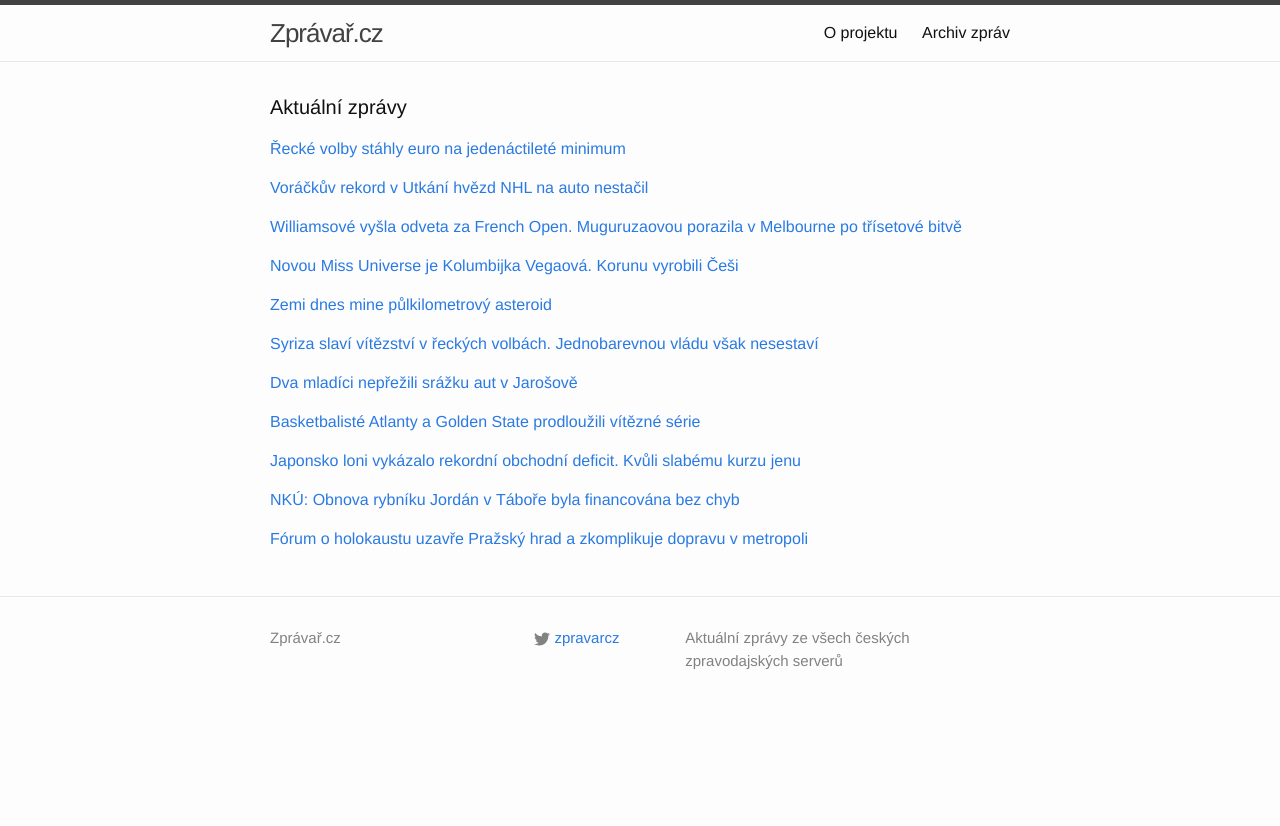
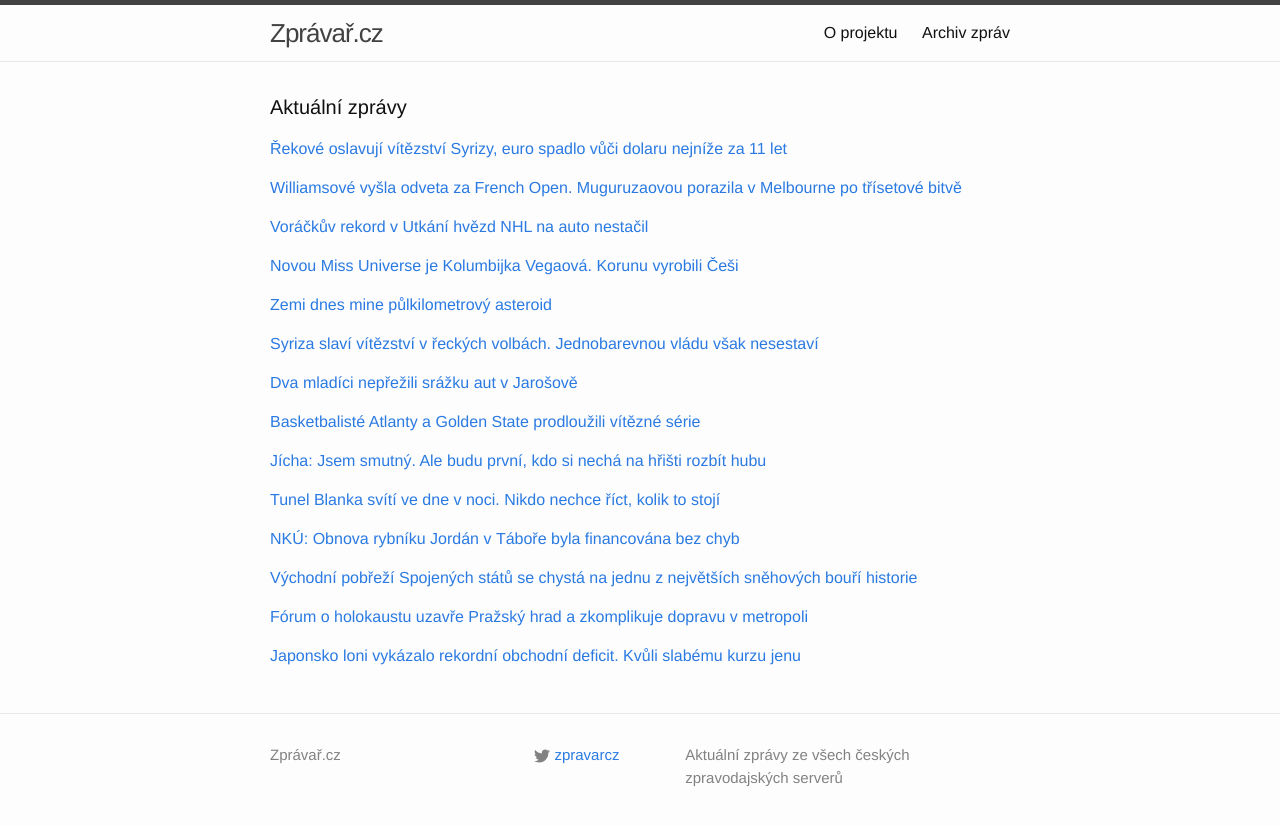
Before and after one commit to adliska/zpravar, a Jekyll site: the page built from index.html, in a window 1280 px wide. Shown: the top 826 px of the page. Built offline with Jekyll 4.4.1, drawn with Linux system fonts in a browser that asks for light colours.

Commit message:
zpravar news update

```diff
--- a/index.html
+++ b/index.html
@@ -5,9 +5,10 @@ layout: default
 <div class="home">
     <h1 class="page-heading">Aktuální zprávy</h1>
 
-<p><a href="javascript:;" onclick="toggle_visibility('zpravy0')">Řecké volby stáhly euro na jedenáctileté minimum</a></p>
+<p><a href="javascript:;" onclick="toggle_visibility('zpravy0')">Řekové oslavují vítězství Syrizy, euro spadlo vůči dolaru nejníže za 11 let</a></p>
 <div id="zpravy0" style="display:none">
 <ul>
+<li><a href=http://www.rozhlas.cz/_zprava/rekove-oslavuji-vitezstvi-syrizy-euro-spadlo-vuci-dolaru-nejnize-za-11-let--1447868>Řekové oslavují vítězství Syrizy, euro spadlo vůči dolaru nejníže za 11 let - www.rozhlas.cz</a></li>
 <li><a href=http://www.ceskatelevize.cz/ct24/ekonomika/299486-recke-volby-stahly-euro-na-jedenactilete-minimum/>Řecké volby stáhly euro na jedenáctileté minimum - www.ceskatelevize.cz</a></li>
 <li><a href=http://www.tyden.cz/rubriky/zahranici/evropa/syriza-chysta-skrt-skrtu-euro-se-propadlo-levice-v-eu-jasa_331321.html>SYRIZA chystá škrt škrtů. Euro se propadlo, levice v EU jásá - www.tyden.cz</a></li>
 <li><a href=http://zpravy.e15.cz/zahranicni/ekonomika/euro-se-po-reckych-volbach-propadlo-na-jedenactilete-minimum-1156356>Euro se po řeckých volbách propadlo na jedenáctileté minimum - zpravy.e15.cz</a></li>
@@ -32,8 +33,19 @@ layout: default
 <li><a href=http://www.ceskatelevize.cz/ct24/svet/299479-syriza-jasne-vyhrala-recke-volby-absolutni-vetsinu-ale-nema/>Syriza jasně vyhrála řecké volby, absolutní většinu ale nemá - www.ceskatelevize.cz</a></li>
 <li><a href=http://www.tyden.cz/rubriky/zahranici/evropa/levicova-syriza-jasne-ovladla-volby-slibuje-radikalni-zmeny_331321.html>Levicová SYRIZA jasně ovládla volby, slibuje radikální změny - www.tyden.cz</a></li>
 </ul>
-</div><p><a href="javascript:;" onclick="toggle_visibility('zpravy1')">Voráčkův rekord v Utkání hvězd NHL na auto nestačil</a></p>
+</div><p><a href="javascript:;" onclick="toggle_visibility('zpravy1')">Williamsové vyšla odveta za French Open. Muguruzaovou porazila v Melbourne po třísetové bitvě</a></p>
 <div id="zpravy1" style="display:none">
+<ul>
+<li><a href=http://www.rozhlas.cz/_zprava/williamsove-vysla-odveta-za-french-open-muguruzaovou-porazila-v-melbourne-po-trisetove-bitve--1447839>Williamsové vyšla odveta za French Open. Muguruzaovou porazila v Melbourne po třísetové bitvě - www.rozhlas.cz</a></li>
+<li><a href=http://www.denik.cz/tenis/williamsova-vyradila-muguruzaovou-az-ve-trech-setech-20150126.html>Williamsová vyřadila Muguruzaovou až ve třech setech - www.denik.cz</a></li>
+<li><a href=http://sport.idnes.cz/australian-open-4-kolo-cibulkova-daa-/tenis.aspx?c=A150126_061836_tenis_vis>Cibulkové se v Austrálii znovu daří, ve čtvrtfinále se utká se Serenou Williamsovou - sport.idnes.cz</a></li>
+<li><a href=http://www.tyden.cz/rubriky/sport/tenis/cibulkova-vyradila-azarenkovou-serena-w-se-zapotila_331336.html>Cibulková vyřadila Azarenkovou, Serena W. se zapotila - www.tyden.cz</a></li>
+<li><a href=http://sport.aktualne.cz/serena-se-na-postup-nadrela-azarenkova-v-australii-konci/r~998967e4a51e11e4a7d8002590604f2e/>Serena se na postup nadřela, Azarenková v Austrálii končí - sport.aktualne.cz</a></li>
+<li><a href=http://www.sportovninoviny.cz/zpravy/williamsova-vyhrala-nad-muguruzaovou-az-po-trech-setech/1173404>Williamsová vyhrála nad Muguruzaovou až po třech setech - www.sportovninoviny.cz</a></li>
+<li><a href=http://sport.idnes.cz/cibulkove-se-v-australii-znovu-dari-ve-ctvrtfinale-se-utka-se-serenou-williamsovou-gz2-/tenis.aspx?c=A150126_061836_tenis_vis>Cibulkové se v Austrálii znovu daří, ve čtvrtfinále se utká se Serenou Williamsovou - sport.idnes.cz</a></li>
+</ul>
+</div><p><a href="javascript:;" onclick="toggle_visibility('zpravy2')">Voráčkův rekord v Utkání hvězd NHL na auto nestačil</a></p>
+<div id="zpravy2" style="display:none">
 <ul>
 <li><a href=http://www.tyden.cz/rubriky/sport/hokej/nhl/vorackuv-rekord-v-utkani-hvezd-nhl-na-auto-nestacil_331330.html>Voráčkův rekord v Utkání hvězd NHL na auto nestačil - www.tyden.cz</a></li>
 <li><a href=http://www.rozhlas.cz/_zprava/voracek-radil-i-v-utkani-hvezd-nhl-sesti-body-vyrovnal-legendarniho-lemieuxe--1447798>Vořáček řádil i v Utkání hvězd NHL. Šesti body vyrovnal legendárního Lemieuxe - www.rozhlas.cz</a></li>
@@ -42,17 +54,6 @@ layout: default
 <li><a href=http://sport.aktualne.cz/voracek-v-utkani-hvezd-zaril-a-sesti-body-vyrovnal-lemieuxe/r~e19f926ca51c11e4b98c002590604f2e/>Voráček v Utkání hvězd zářil a šesti body vyrovnal Lemieuxe - sport.aktualne.cz</a></li>
 <li><a href=http://www.tyden.cz/rubriky/sport/hokej/nhl/voracek-v-utkani-hvezd-nhl-vyrovnal-rekord-lemieuxe_331330.html>Voráček v Utkání hvězd NHL vyrovnal rekord Lemieuxe - www.tyden.cz</a></li>
 <li><a href=http://www.sportovninoviny.cz/zpravy/voracek-se-sesti-body-v-utkani-hvezd-nhl-vyrovnal-rekord-lemieuxe/1173390>Voráček se šesti body v Utkání hvězd NHL vyrovnal rekord Lemieuxe - www.sportovninoviny.cz</a></li>
-</ul>
-</div><p><a href="javascript:;" onclick="toggle_visibility('zpravy2')">Williamsové vyšla odveta za French Open. Muguruzaovou porazila v Melbourne po třísetové bitvě</a></p>
-<div id="zpravy2" style="display:none">
-<ul>
-<li><a href=http://www.rozhlas.cz/_zprava/williamsove-vysla-odveta-za-french-open-muguruzaovou-porazila-v-melbourne-po-trisetove-bitve--1447839>Williamsové vyšla odveta za French Open. Muguruzaovou porazila v Melbourne po třísetové bitvě - www.rozhlas.cz</a></li>
-<li><a href=http://www.denik.cz/tenis/williamsova-vyradila-muguruzaovou-az-ve-trech-setech-20150126.html>Williamsová vyřadila Muguruzaovou až ve třech setech - www.denik.cz</a></li>
-<li><a href=http://sport.idnes.cz/australian-open-4-kolo-cibulkova-daa-/tenis.aspx?c=A150126_061836_tenis_vis>Cibulkové se v Austrálii znovu daří, ve čtvrtfinále se utká se Serenou Williamsovou - sport.idnes.cz</a></li>
-<li><a href=http://www.tyden.cz/rubriky/sport/tenis/cibulkova-vyradila-azarenkovou-serena-w-se-zapotila_331336.html>Cibulková vyřadila Azarenkovou, Serena W. se zapotila - www.tyden.cz</a></li>
-<li><a href=http://sport.aktualne.cz/serena-se-na-postup-nadrela-azarenkova-v-australii-konci/r~998967e4a51e11e4a7d8002590604f2e/>Serena se na postup nadřela, Azarenková v Austrálii končí - sport.aktualne.cz</a></li>
-<li><a href=http://www.sportovninoviny.cz/zpravy/williamsova-vyhrala-nad-muguruzaovou-az-po-trech-setech/1173404>Williamsová vyhrála nad Muguruzaovou až po třech setech - www.sportovninoviny.cz</a></li>
-<li><a href=http://sport.idnes.cz/cibulkove-se-v-australii-znovu-dari-ve-ctvrtfinale-se-utka-se-serenou-williamsovou-gz2-/tenis.aspx?c=A150126_061836_tenis_vis>Cibulkové se v Austrálii znovu daří, ve čtvrtfinále se utká se Serenou Williamsovou - sport.idnes.cz</a></li>
 </ul>
 </div><p><a href="javascript:;" onclick="toggle_visibility('zpravy3')">Novou Miss Universe je Kolumbijka Vegaová. Korunu vyrobili Češi</a></p>
 <div id="zpravy3" style="display:none">
@@ -99,25 +100,46 @@ layout: default
 <li><a href=http://sport.aktualne.cz/kdo-porazi-atlantu-vyhrala-uz-posestnacte-v-rade/r~9307bf2aa53111e4bdad0025900fea04/>Kdo porazí Atlantu? Vyhrála už pošestnácté v řadě - sport.aktualne.cz</a></li>
 <li><a href=http://www.sportovninoviny.cz/zpravy/basketbaliste-atlanty-a-golden-state-prodlouzili-vitezne-serie/1173430>Basketbalisté Atlanty a Golden State prodloužili vítězné série - www.sportovninoviny.cz</a></li>
 </ul>
-</div><p><a href="javascript:;" onclick="toggle_visibility('zpravy8')">Japonsko loni vykázalo rekordní obchodní deficit. Kvůli slabému kurzu jenu</a></p>
+</div><p><a href="javascript:;" onclick="toggle_visibility('zpravy8')">Jícha: Jsem smutný. Ale budu první, kdo si nechá na hřišti rozbít hubu</a></p>
 <div id="zpravy8" style="display:none">
+<ul>
+<li><a href=http://sport.idnes.cz/hazena-ms-katar-2015-cesko-jicha-prezidentsky-pohar-fbv-/hazena.aspx?c=A150125_160204_hazena_mne>Jícha: Jsem smutný. Ale budu první, kdo si nechá na hřišti rozbít hubu - sport.idnes.cz</a></li>
+<li><a href=http://www.sportovninoviny.cz/zpravy/hazenkari-se-v-prezidentskem-poharu-na-ms-utkaji-s-ruskem/1173398>Házenkáři se v Prezidentském poháru na MS utkají s Ruskem - www.sportovninoviny.cz</a></li>
+<li><a href=http://www.tyden.cz/rubriky/sport/ostatni-sporty/cechy-ceka-na-ms-prezidentsky-pohar-zacnou-s-ruskem_331303.html>Čechy čeká na MS Prezidentský pohár, začnou s Ruskem - www.tyden.cz</a></li>
+</ul>
+</div><p><a href="javascript:;" onclick="toggle_visibility('zpravy9')">Tunel Blanka svítí ve dne v noci. Nikdo nechce říct, kolik to stojí </a></p>
+<div id="zpravy9" style="display:none">
+<ul>
+<li><a href=http://byznys.lidovky.cz/tunel-blanka-sviti-ve-dne-v-noci-nikdo-nechce-rict-kolik-to-stoji-pwr-/doprava.aspx?c=A150123_181049_ln-doprava_pave>Tunel Blanka svítí ve dne v noci. Nikdo nechce říct, kolik to stojí  - byznys.lidovky.cz</a></li>
+<li><a href=http://byznys.lidovky.cz/tunel-blanka-sviti-ve-dne-v-noci-nikdo-nechce-rict-kolik-stoji-pt0-/doprava.aspx?c=A150123_181049_ln-doprava_pave>Tunel Blanka svítí ve dne v noci. Nikdo nechce říct, kolik stojí  - byznys.lidovky.cz</a></li>
+<li><a href=http://byznys.lidovky.cz/nonstop-sviceni-v-temer-hotove-blance-nikdo-nechce-rict-kolik-stoji-1p3-/doprava.aspx?c=A150123_181049_ln-doprava_pave>Nonstop svícení v téměř hotové Blance. Nikdo nechce říct, kolik stojí  - byznys.lidovky.cz</a></li>
+</ul>
+</div><p><a href="javascript:;" onclick="toggle_visibility('zpravy10')">NKÚ: Obnova rybníku Jordán v Táboře byla financována bez chyb</a></p>
+<div id="zpravy10" style="display:none">
+<ul>
+<li><a href=http://www.denik.cz/ekonomika/nku-obnova-rybniku-jordan-v-tabore-byla-financovana-bez-chyb-20150126.html>NKÚ: Obnova rybníku Jordán v Táboře byla financována bez chyb - www.denik.cz</a></li>
+<li><a href=http://budejovice.idnes.cz/odbahneni-rybnika-jordan-bylo-v-poradku-zjistil-nku-fh9-/budejovice-zpravy.aspx?c=A150126_083002_budejovice-zpravy_jpl>Odbahnění rybníka Jordán bylo v pořádku, zjistil po kontrole NKÚ - budejovice.idnes.cz</a></li>
+<li><a href=http://www.financninoviny.cz/zpravodajstvi/zpravy/nku-obnova-rybniku-jordan-v-tabore-byla-financovana-bez-chyb/1173426>NKÚ: Obnova rybníku Jordán v Táboře byla financována bez chyb - www.financninoviny.cz</a></li>
+</ul>
+</div><p><a href="javascript:;" onclick="toggle_visibility('zpravy11')">Východní pobřeží Spojených států se chystá na jednu z největších sněhových bouří historie</a></p>
+<div id="zpravy11" style="display:none">
+<ul>
+<li><a href=http://www.rozhlas.cz/_zprava/vychodni-pobrezi-spojenych-statu-se-chysta-na-jednu-z-nejvetsich-snehovych-bouri-historie--1447880>Východní pobřeží Spojených států se chystá na jednu z největších sněhových bouří historie - www.rozhlas.cz</a></li>
+<li><a href=http://www.ceskatelevize.cz/ct24/svet/299485-usa-rusi-stovky-letu-ocekavaji-rekordni-snehovou-bouri/>USA ruší stovky letů, očekávají rekordní sněhovou bouři - www.ceskatelevize.cz</a></li>
+<li><a href=http://www.ceskenoviny.cz/zpravy/zpravy/vychodni-pobrezi-usa-ocekava-rekordni-privaly-snehu/1173388>Východní pobřeží USA očekává rekordní přívaly sněhu - www.ceskenoviny.cz</a></li>
+</ul>
+</div><p><a href="javascript:;" onclick="toggle_visibility('zpravy12')">Fórum o holokaustu uzavře Pražský hrad a zkomplikuje dopravu v metropoli</a></p>
+<div id="zpravy12" style="display:none">
+<ul>
+<li><a href=http://www.novinky.cz/domaci/359792-forum-o-holokaustu-uzavre-prazsky-hrad-a-zkomplikuje-dopravu-v-metropoli.html>Fórum o holokaustu uzavře Pražský hrad a zkomplikuje dopravu v metropoli - www.novinky.cz</a></li>
+<li><a href=http://www.ceskenoviny.cz/zpravy/zpravy/v-cesku-zacinaji-pripominky-holokaustu-forem-o-rustu-extremismu/1172578>V Česku začínají připomínky holokaustu fórem o růstu extremismu - www.ceskenoviny.cz</a></li>
+<li><a href=http://www.ceskatelevize.cz/ct24/domaci/299091-polska-pieta-mimo-polsko-praha-vzpomene-osvobozeni-osvetimi/>Polská pieta mimo Polsko. Praha vzpomene osvobození Osvětimi - www.ceskatelevize.cz</a></li>
+</ul>
+</div><p><a href="javascript:;" onclick="toggle_visibility('zpravy13')">Japonsko loni vykázalo rekordní obchodní deficit. Kvůli slabému kurzu jenu</a></p>
+<div id="zpravy13" style="display:none">
 <ul>
 <li><a href=http://byznys.ihned.cz/c1-63439770-japonsko-loni-vykazalo-rekordni-obchodni-deficit-kvuli-slabemu-kurzu-jenu>Japonsko loni vykázalo rekordní obchodní deficit. Kvůli slabému kurzu jenu - byznys.ihned.cz</a></li>
 <li><a href=http://www.financninoviny.cz/zpravodajstvi/zpravy/japonsko-loni-vykazalo-rekordni-obchodni-deficit/1173432>Japonsko loni vykázalo rekordní obchodní deficit - www.financninoviny.cz</a></li>
 <li><a href=http://zpravy.e15.cz/zahranicni/ekonomika/japonsko-loni-vykazalo-rekordni-obchodni-deficit-kurz-jenu-slabne-1156363>Japonsko loni vykázalo rekordní obchodní deficit, kurz jenu slábne - zpravy.e15.cz</a></li>
 </ul>
-</div><p><a href="javascript:;" onclick="toggle_visibility('zpravy9')">NKÚ: Obnova rybníku Jordán v Táboře byla financována bez chyb</a></p>
-<div id="zpravy9" style="display:none">
-<ul>
-<li><a href=http://www.denik.cz/ekonomika/nku-obnova-rybniku-jordan-v-tabore-byla-financovana-bez-chyb-20150126.html>NKÚ: Obnova rybníku Jordán v Táboře byla financována bez chyb - www.denik.cz</a></li>
-<li><a href=http://budejovice.idnes.cz/odbahneni-rybnika-jordan-bylo-v-poradku-zjistil-nku-fh9-/budejovice-zpravy.aspx?c=A150126_083002_budejovice-zpravy_jpl>Odbahnění rybníka Jordán bylo v pořádku, zjistil po kontrole NKÚ - budejovice.idnes.cz</a></li>
-<li><a href=http://www.financninoviny.cz/zpravodajstvi/zpravy/nku-obnova-rybniku-jordan-v-tabore-byla-financovana-bez-chyb/1173426>NKÚ: Obnova rybníku Jordán v Táboře byla financována bez chyb - www.financninoviny.cz</a></li>
-</ul>
-</div><p><a href="javascript:;" onclick="toggle_visibility('zpravy10')">Fórum o holokaustu uzavře Pražský hrad a zkomplikuje dopravu v metropoli</a></p>
-<div id="zpravy10" style="display:none">
-<ul>
-<li><a href=http://www.novinky.cz/domaci/359792-forum-o-holokaustu-uzavre-prazsky-hrad-a-zkomplikuje-dopravu-v-metropoli.html>Fórum o holokaustu uzavře Pražský hrad a zkomplikuje dopravu v metropoli - www.novinky.cz</a></li>
-<li><a href=http://www.ceskenoviny.cz/zpravy/zpravy/v-cesku-zacinaji-pripominky-holokaustu-forem-o-rustu-extremismu/1172578>V Česku začínají připomínky holokaustu fórem o růstu extremismu - www.ceskenoviny.cz</a></li>
-<li><a href=http://www.ceskatelevize.cz/ct24/domaci/299091-polska-pieta-mimo-polsko-praha-vzpomene-osvobozeni-osvetimi/>Polská pieta mimo Polsko. Praha vzpomene osvobození Osvětimi - www.ceskatelevize.cz</a></li>
-</ul>
 </div></div>
```
